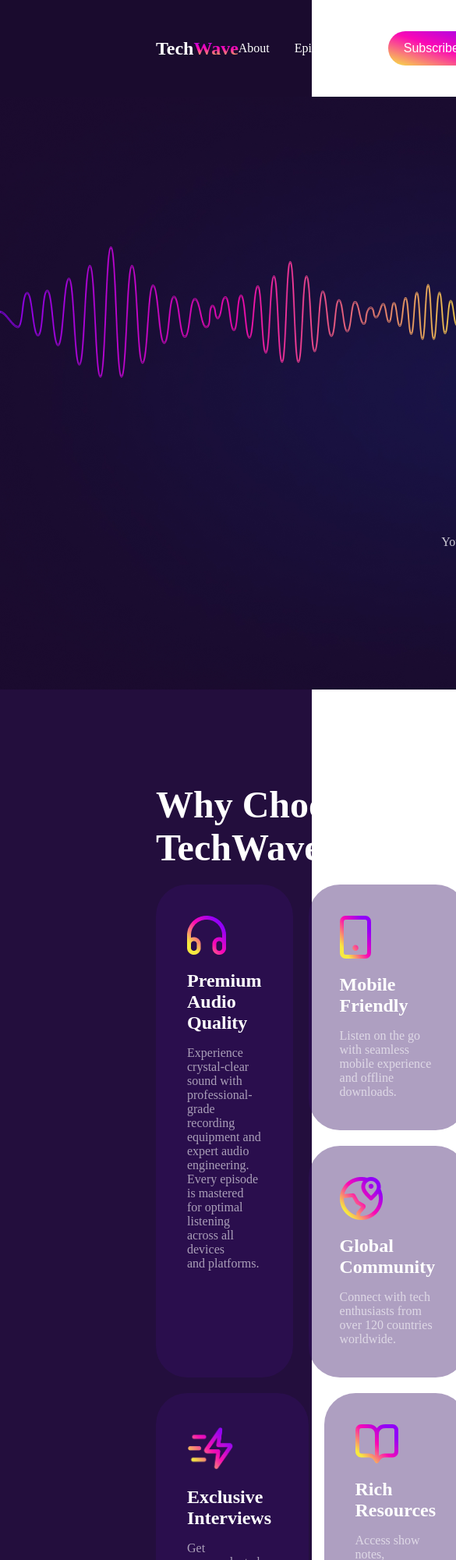
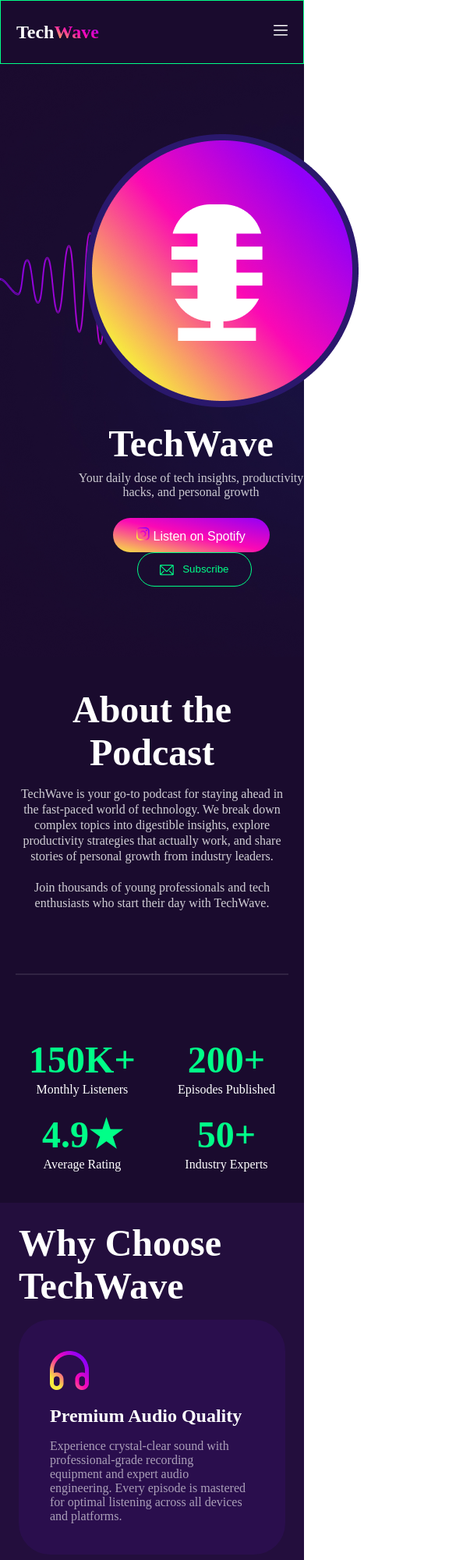
Before and after one commit to Mdnayem097/Second-Assignment, a plain HTML site: page index.html in a window 390 px wide. Shown: the top 2000 px of the page at 78% size, 585 px wide, since content can reach past the window. Drawn offline with Linux system fonts and the light colour scheme.

Commit message:
update all cord

```diff
--- a/index.html
+++ b/index.html
@@ -13,7 +13,7 @@
             <div class="logo">
                 <h1>Tech<span>Wave</span></h1>
             </div>
-            <div class="nav-content">
+            <div class="nav-info">
                 <ul>
                     <li>About</li>
                     <li>Episodes</li>
@@ -42,6 +42,7 @@
         </div>
     </section>
 
+<div class="page-wrapper">
     <section id="TechWav-contaner">
         <h2 id="titel">Why Choose TechWave</h2>
         <div id="TechWav1">
@@ -74,31 +75,32 @@
     <section class="Podcast-container">
         <div class="Podcast-p">
             <h1>About the Podcast</h1>
-            <p>TechWave is your go-to podcast for staying ahead in the fast-paced world of technology.<br>
-            We break down complex topics into digestible insights, explore productivity strategies that actually work,<br>
+            <p>TechWave is your go-to podcast for staying ahead in the fast-paced world of technology.
+            We break down complex topics into digestible insights, explore productivity strategies that actually work,
             and share stories of personal growth from industry leaders. <br><br>
             Join thousands of young professionals and tech enthusiasts who start their day with TechWave.</p>
         </div>
         <div id="border"><h1></h1></div>
         <div class="Podcast-rating">
-            <div>
+            <div class="reating1">
                 <h1>150K+</h1>
                 <p>Monthly Listeners</p>
             </div>
-            <div>
+            <div class="reating2">
                 <h1>200+</h1>
                 <p>Episodes Published</p>
             </div>
-            <div>
+            <div class="reating3">
                 <h1>4.9★</h1>
                 <p>Average Rating</p>
             </div>
-            <div>
+            <div class="reating4">
                 <h1>50+</h1>
                 <p>Industry Experts</p>
             </div>
         </div>
     </section>
+</div>
 
     <section class="Featured-card">
         <h1>Featured Episodes</h1>
--- a/style.css
+++ b/style.css
@@ -1,30 +1,6 @@
 *{
     padding: 0;
     margin: 0;
-}
-
-.nav-contaner .nav-parent{
-    display: flex;
-    justify-content: space-between;
-    text-align: center;
-    align-items: center;
-    background-color: #1A0B2E;
-    color: white;
-    height: 92px;
-    padding: 16px 200px 16px 200px;
-}
-.nav-parent .nav-content li{
-    list-style: none;
-}
-.nav-parent .nav-content ul{
-    display: flex;
-    gap: 32px;
-}
-.nav-parent .logo h1 span{
-    background: linear-gradient(to top, rgba(247, 233, 63, 1), rgba(251, 9, 180, 1), rgba(145, 0, 248, 1));
-    background-clip: text;
-    -webkit-background-clip: text;
-    -webkit-text-fill-color: transparent;
 }
 
 /* Share style */
@@ -56,19 +32,51 @@
     opacity: 0.6;
 }
 
+/* nav bar */
+.nav-contaner .nav-parent{
+    display: flex;
+    justify-content: space-between;
+    text-align: center;
+    align-items: center;
+    background-color: #1A0B2E;
+    color: white;
+    height: 92px;
+    width: auto;
+    padding: 16px 200px 16px 200px;
+}
+.nav-parent .nav-info li{
+    list-style: none;
+}
+.nav-parent .nav-info ul{
+    display: flex;
+    gap: 32px;
+}
+.nav-parent .logo h1 span{
+    background: linear-gradient(to top right, rgba(247, 233, 63, 1), rgba(251, 9, 180, 1), rgba(145, 0, 248, 1));
+    background-clip: text;
+    -webkit-background-clip: text;
+    -webkit-text-fill-color: transparent;
+}
+
+
+
 /* hero part */
  .hero-contenar .hero-info{
+    text-align: center;
+    align-content: center;
     background-image: url(img/hero-bg.png);
-    text-align: center;
     height: 760px;
-    width: 1600px;
-    align-content: center;
+    width: 100%;
  }
  .hero-info .hero-microphone img{
-    padding: 110px 140px 100px 100px;
+    padding: 90px 140px 100px 110px;
+    margin-left: 110px;
     background-image: url(img/hero-circle.png);
     background-repeat: no-repeat;
 
+ }
+ .hero-contenar .info{
+    margin-left: 100px;
  }
  .hero-contenar .info h1{
     color: white;
@@ -109,6 +117,8 @@
 }
 
 /* Choose TechWave part */
+
+
 #TechWav-contaner{
 
     background-color: #230E3D;
@@ -165,6 +175,21 @@
 }
 
 /* About the Podcast */
+
+.Podcast-container .Podcast-rating .reating1{
+    grid-area: reating1;
+}
+.Podcast-container .Podcast-rating .reating2{
+    grid-area: reating2;
+}
+.Podcast-container .Podcast-rating .reating3{
+    grid-area: reating3;
+}
+.Podcast-container .Podcast-rating .reating4{
+    grid-area: reating4;
+}
+
+
 .Podcast-container{
     background-color: rgba(26, 11, 46, 1);
     padding: 50px 200px 120px 200px;
@@ -196,6 +221,12 @@
     font-size: 48px;
     line-height: 58px;
 }
+
+.page-wrapper {
+    display: flex;
+    flex-direction: column;
+}
+
 
 /* Featured-card */
 .Featured-card{
@@ -243,7 +274,7 @@
 /* Footer */
 .footer-container{
     background-image: url(img/footer-bg.png);
-    width: 1600px;
+    width: auto;
     height: 412px;
     text-align: center;
 }
@@ -273,3 +304,72 @@
 .footer-container p{
     color: rgba(255, 255, 255, 0.603);
 }
+
+
+/* Responsive Breakpoints */
+@media screen and (max-width: 576px){
+    .nav-contaner .nav-info{
+        display: none;
+    }
+    .button{
+        display: none;
+    }
+    .nav-contaner .nav-parent{
+        padding: 20px 0 20px 20px;
+        background-color: #1A0B2E;
+        height: 40px;
+    }
+    .nav-parent::after{
+        content: url(img/hamburger-menu.png);
+        margin-right: 20px;
+    }
+    .nav-contaner{
+        border: 1px solid #00FF88;
+    }
+
+    /* hero */
+    .hero-contenar .hero-info{
+        background-image: url(img/hero-bg.png);
+        width: 100%;
+    }
+
+    .page-wrapper {
+        flex-direction: column-reverse;
+    }
+    .Podcast-container{
+        padding: 40px 20px 40px 20px;
+    }
+    .Podcast-container .Podcast-rating{
+        display: grid;
+        gap: 20px;
+        grid-template-areas:
+
+        "reating1 reating2"
+        "reating3 reating4"
+        ;
+    }
+    #TechWav-contaner{
+        padding: 24px;
+        display: block;
+    }
+    #TechWav-contaner h2{
+        margin-bottom: 16px;
+    }
+    #TechWav-contaner #TechWav1{
+        margin-bottom: 16px;
+    }
+    #TechWav-contaner #TechWav2{
+        margin-bottom: 16px;
+    }
+    #TechWav-contaner #TechWav3{
+        margin-bottom: 16px;
+    }
+    #TechWav-contaner #TechWav4{
+        margin-bottom: 16px;
+    }
+    #TechWav-contaner #TechWav5{
+        margin-bottom: 40px;
+    }
+
+
+}
```
